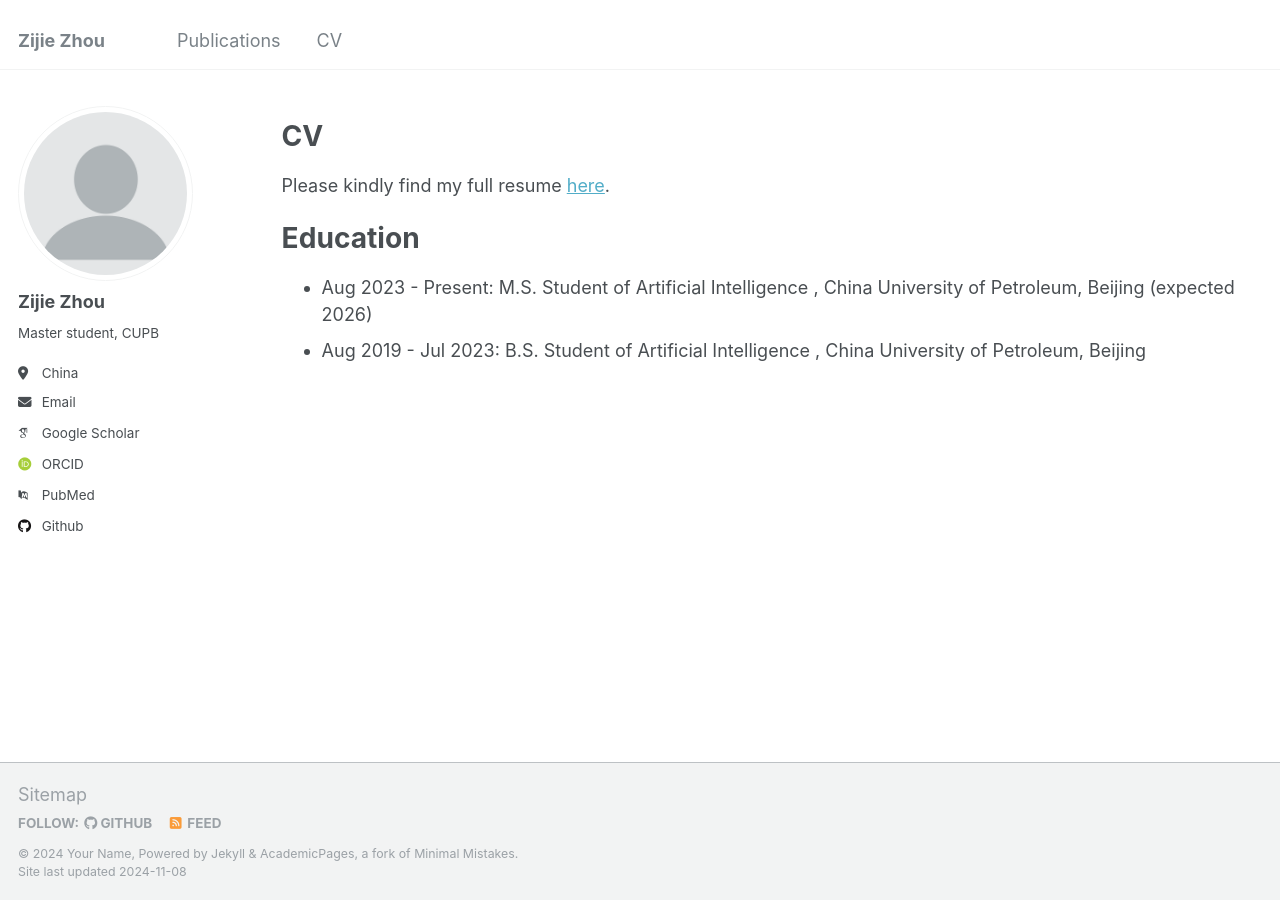
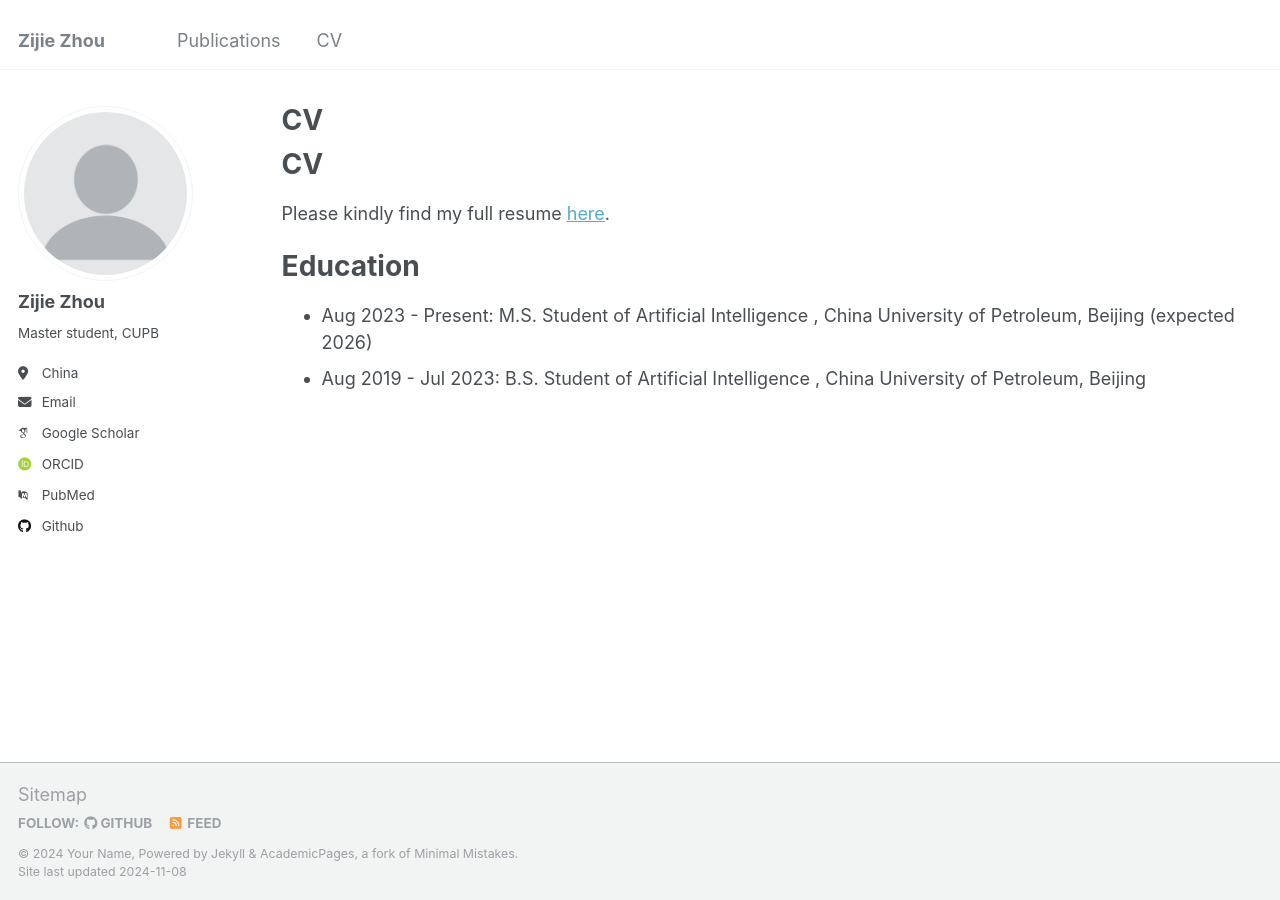
Before and after one commit to ChikitChau/zijiezhou.github.io, a Jekyll site: the page built from _pages/cv.md, in a window 1280 px wide. Built offline with Jekyll 4.4.1, drawn with Linux system fonts in a browser that asks for light colours; some web fonts are replaced.

Commit message:
Update cv.md

```diff
--- a/_pages/cv.md
+++ b/_pages/cv.md
@@ -1,6 +1,6 @@
 ---
 layout: archive
-title: ""
+title: "CV"
 permalink: /cv/
 author_profile: true
 redirect_from:
@@ -9,7 +9,7 @@ redirect_from:
 
 CV
 ======
-Please kindly find my full resume [here](https://github.com/zijiezho/zijiezho.github.io/blob/14d6895fea1cd2f4a2160259ee85e31a55e99f47/files/zijiezhou-cv.pdf).
+Please kindly find my full resume [here](files/zijiezhou-cv.pdf).
 
 Education
 ======
```
